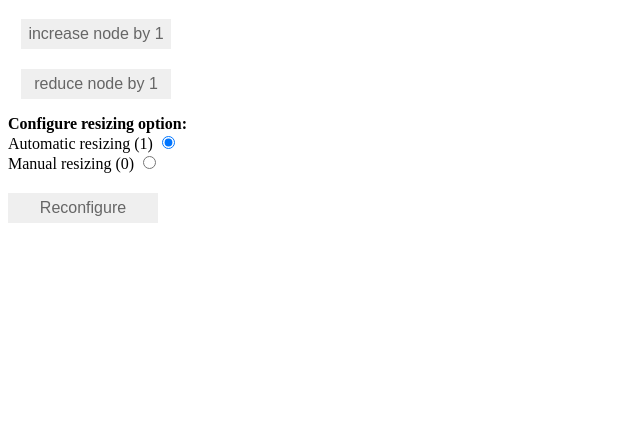
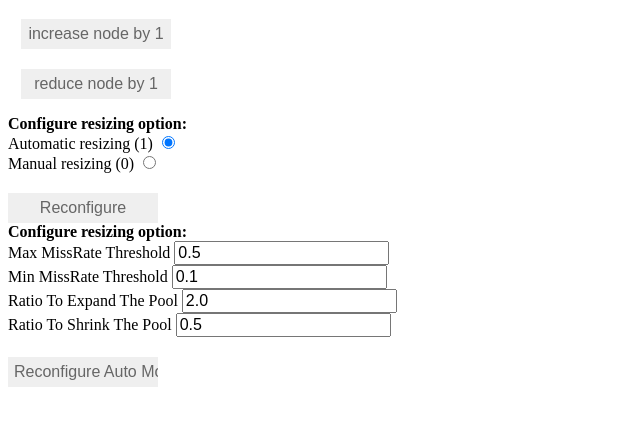
Before and after one commit to GloriaWa/ECE1779_A2, a Flask app: page /pool_config in a window 1280 px wide. Shown: the part 244-670 px from the top of the page, without its empty margins (0-640 px from the left). Run offline with Flask 2, Linux system fonts and the light colour scheme.

Commit message:
add func

```diff
--- a/image_storage/src/main.py
+++ b/image_storage/src/main.py
@@ -106,13 +106,14 @@ def cw_put():
     # miss_rate, hit_rate, num_items, size_of_items, num_requests
     js = f.request.get_json(force=True)
 
+    active_node = js["active_node"]
     miss_rate = js["miss_rate"]
     hit_rate = js["hit_rate"]
     num_items = js["num_items"]
     size_of_items = js["size_of_items"]
     num_requests = js["num_requests"]
 
-    re = awsclient.cw_put(miss_rate, hit_rate, num_items, size_of_items, num_requests)
+    re = awsclient.cw_put(active_node, miss_rate, hit_rate, num_items, size_of_items, num_requests)
 
     if re != "success":
         j = {"success": "false", "error": {"code": "servererrorcode", "message": re}}
--- a/manager/main.py
+++ b/manager/main.py
@@ -46,7 +46,7 @@ def pollStatus():
             miss_rate = miss_count / request_count
             hit_rate = 1 - miss_rate
 
-        j = {"miss_rate": miss_rate, "hit_rate": hit_rate, "num_items": item_count,"size_of_items": size / (1024 * 1024), "num_requests": request_count}
+        j = {"active_node": conf.active_node,"miss_rate": miss_rate, "hit_rate": hit_rate, "num_items": item_count,"size_of_items": size / (1024 * 1024), "num_requests": request_count}
         re = requests.post(image_storage + '/cw_put', json=j)
 
         if clear_count < 12:
@@ -82,6 +82,11 @@ def cache_stats():
     # xx = []
     yy = {}
 
+    j = {"metric": "number_of_active_node"}
+    res = requests.post(image_storage + '/cw_get', json=j)
+    res = res.json()
+    yy['active_node'] = res["values"].copy()
+
     j = {"metric": "number_of_items_in_cache"}
     res = requests.post(image_storage + '/cw_get', json=j)
     res = res.json()
@@ -116,7 +121,7 @@ def cache_stats():
     for i, values in yy.items():
         plots[i] = plot_graphs(xx, values, i)
 
-    return render_template('cache_stats.html', cache_count_plot=plots['item_count'], cache_size_plot=plots['cache_size'], request_count_plot=plots['request_count'], hit_count_plot=plots['hit_rate'], miss_count_plot=plots['miss_rate'])
+    return render_template('cache_stats.html', active_node_plot=plots['active_node'],cache_count_plot=plots['item_count'], cache_size_plot=plots['cache_size'], request_count_plot=plots['request_count'], hit_count_plot=plots['hit_rate'], miss_count_plot=plots['miss_rate'])
 
 @webapp.route('/memcache_config', methods=['GET', 'POST'])
 def memcache_config():
@@ -294,11 +299,24 @@ def pool_config():
         minus_node()
 
 
+    if request.form.get("Max_MR_threshold") != None:
+        conf.Max_MR_threshold = float(request.form.get("Max_MR_threshold"))
+        print(1)
 
+    if request.form.get("Min_MR_threshold") != None:
+        conf.Min_MR_threshold = float(request.form.get("Min_MR_threshold"))
+        print(2)
 
+    if request.form.get("Ratio_expand_pool") != None:
+        conf.Ratio_expand_pool = float(request.form.get("Ratio_expand_pool"))
+        print(3)
 
+    if request.form.get("Ratio_shrink_pool") != None:
+        conf.Ratio_shrink_pool = float(request.form.get("Ratio_shrink_pool"))
+        print(4)
 
-
+        j = {"Max_MR_threshold": conf.Max_MR_threshold, "Min_MR_threshold": conf.Min_MR_threshold}
+        res = requests.post(autoscaler + '/set_thresh', json=j)
 
     j = {"node_num": conf.active_node}
     requests.post(userApp + '/cache_pool_change', json=j)
--- a/manager/templates/pool_config.html
+++ b/manager/templates/pool_config.html
@@ -58,5 +58,27 @@
             </div>
         </div>
 
+        <form method="post">
+            <label><b>Configure resizing option: </b></label>
+            <div>
+                <label for="Max_MR_threshold">Max MissRate Threshold</label>
+                <input id="Max_MR_threshold" name="Max_MR_threshold" type="text"  value="0.5">
+            </div>
+            <div>
+                <label for="Min_MR_threshold">Min MissRate Threshold</label>
+                <input id="Min_MR_threshold" name="Min_MR_threshold" type="text"  value="0.1">
+            </div>
+            <div>
+                <label for="Ratio_expand_pool">Ratio To Expand The Pool</label>
+                <input id="Ratio_expand_pool" name="Ratio_expand_pool" type="text"  value="2.0">
+            </div>
+            <div>
+                <label for="Ratio_shrink_pool">Ratio To Shrink The Pool</label>
+                <input id="Ratio_shrink_pool" name="Ratio_shrink_pool" type="text"  value="0.5">
+            </div>
+
+            <input id="submit_para" type="submit" class="button" value="Reconfigure Auto Mode Parameters">
+        </form>
+
 </body>
 </html>
```
Also changed, not shown: image_storage/src/awsclient.py (+7 -1 lines), manager/templates/cache_stats.html (+11 -2 lines).
